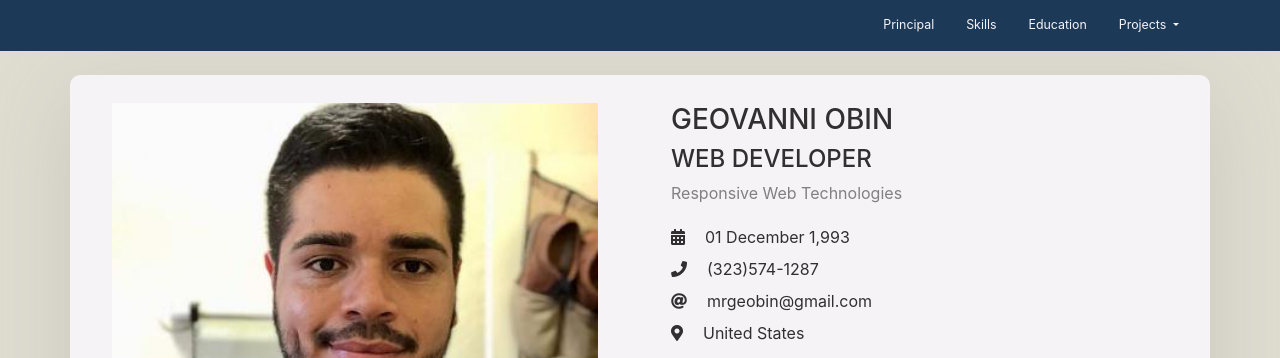
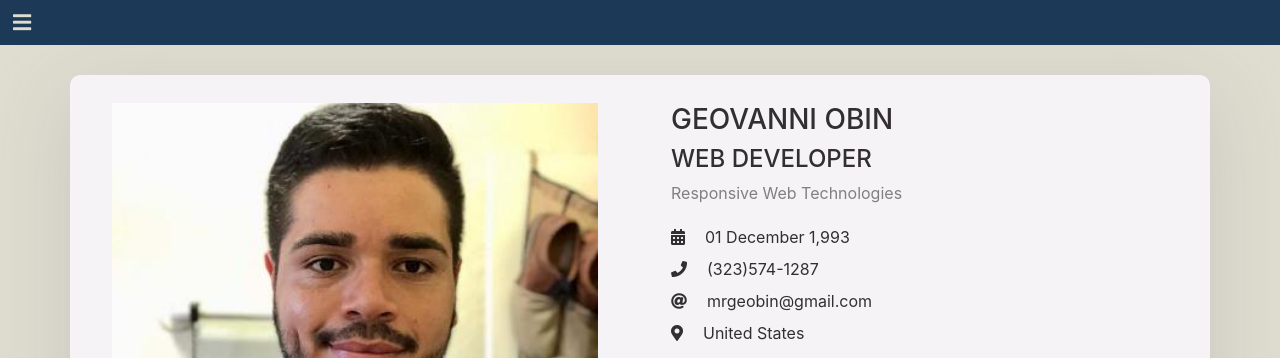
Before and after one commit to MrGeObin/Portfolio, a plain HTML site: page index.html in a window 1280 px wide. Shown: the top 358 px of the page. Drawn offline with nearby package versions, Linux system fonts and the light colour scheme.

Commit message:
menu collapse added

```diff
--- a/css/custom.css
+++ b/css/custom.css
@@ -24,6 +24,11 @@ body {
     font-size: 12.4px
 }
 
+.btn-primary {
+    border-color: var(--indigo);
+    color: var(--creme);
+    font-size: 1.3em;
+}
 .nav-link:hover {
     color: var(--creme);
     /* font-weight: 600; */
--- a/index.html
+++ b/index.html
@@ -17,7 +17,11 @@
     <!-- Header -->
     <header class="header-area fixed-top text-white">
         <div class="main-menu">
-            <nav class="navbar ">
+            <button class="btn btn-primary" type="button" data-toggle="collapse" data-target="#nav"
+                aria-expanded="false" aria-controls="collapseExample">
+                <i class="fas fa-bars" id="menu"></i>
+            </button>
+            <nav class="navbar collapse" id="nav">
                 <div class="container ">
                     <ul class="nav ml-auto mr-auto mr-md-0">
                         <li class="nav-item">
```
